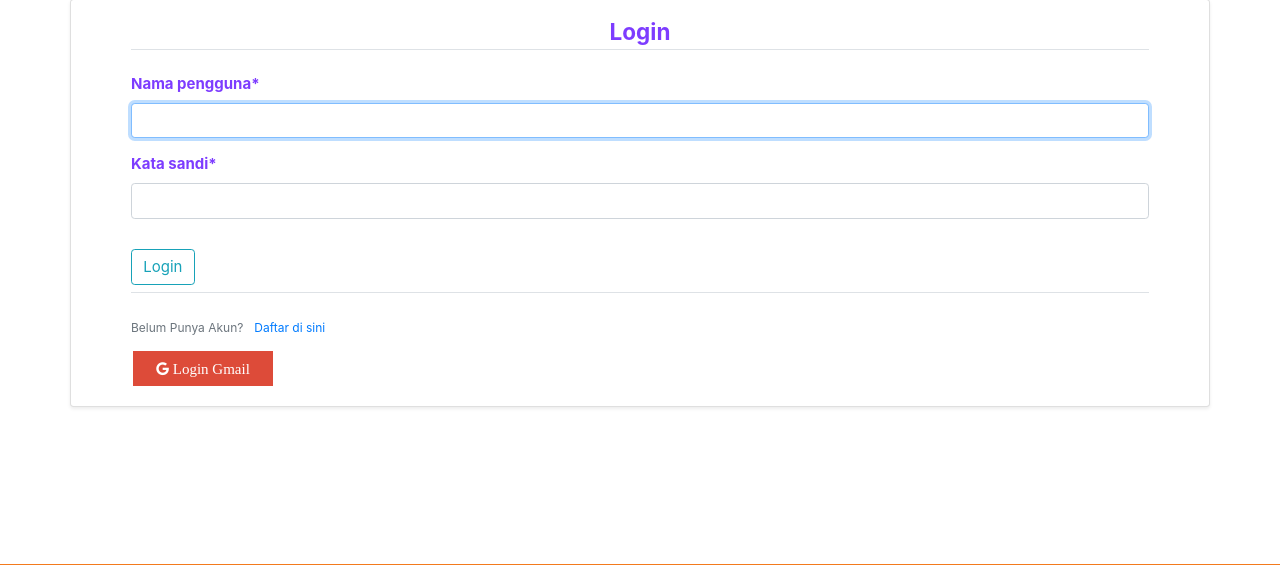
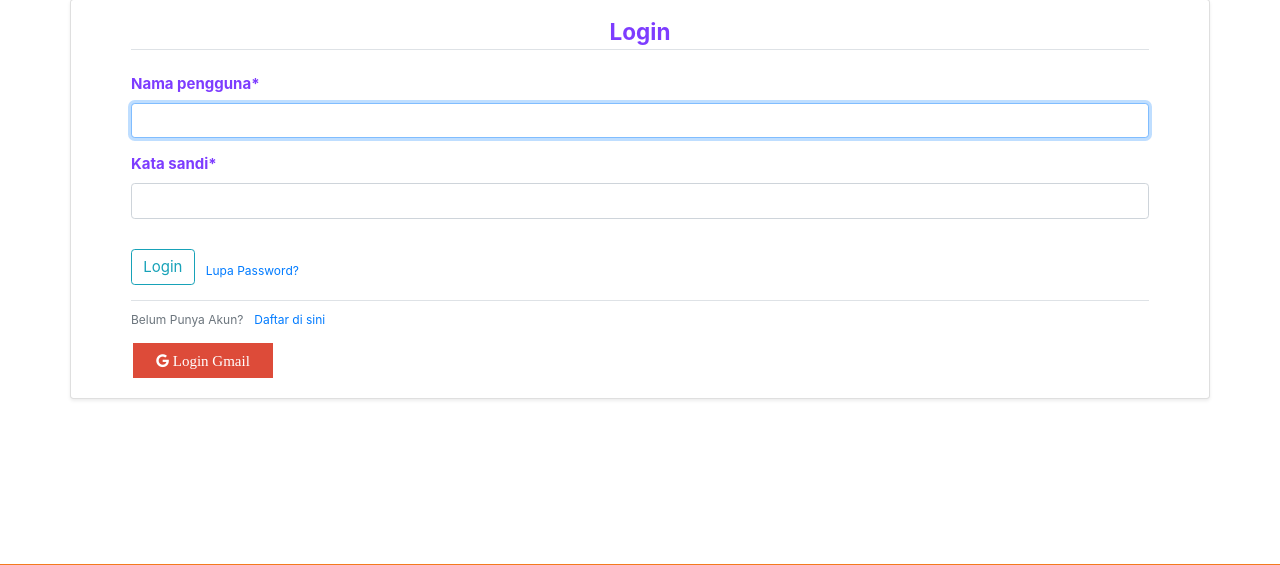
Before and after one commit to oktoberlin/Project1, a Django app: page /login/ in a window 1280 px wide. Shown: the part 176-741 px from the top of the page. Run offline with Django 3.2, Linux system fonts and the light colour scheme; some libraries are stand-ins or nearby versions.

Commit message:
finsih password reset and complete

```diff
--- a/LiniBelajar/LiniBelajar/urls.py
+++ b/LiniBelajar/LiniBelajar/urls.py
@@ -32,11 +32,13 @@ urlpatterns = [
         template_name='login.html'), name='login'),
     path('logout/', auth_views.LogoutView.as_view(template_name='logout.html'), name='logout'),
     path('password-reset/', auth_views.PasswordResetView.as_view(
-        template_name='password_reset.html'), name='password-reset'),
-    path('password-reset/confirm/<uidb64>/<token>/', auth_views.PasswordResetConfirmView.as_view(
-        template_name='password_reset_confirm.html'), name='password-reset-confirm'),
-    path('password-reset/done', auth_views.PasswordResetDoneView.as_view(
-        template_name='password_reset_done.html'), name='password-reset-done'),
+        template_name='password_reset.html'), name='password_reset'),
+    path('password-reset-confirm/<uidb64>/<token>/', auth_views.PasswordResetConfirmView.as_view(
+        template_name='password_reset_confirm.html'), name='password_reset_confirm'),
+    path('password-reset-done', auth_views.PasswordResetDoneView.as_view(
+        template_name='password_reset_done.html'), name='password_reset_done'),
+    path('password-reset-complete', auth_views.PasswordResetCompleteView.as_view(
+        template_name='password_reset_complete.html'), name='password_reset_complete'),
 ]
 
 if settings.DEBUG:
--- a/LiniBelajar/user/templates/login.html
+++ b/LiniBelajar/user/templates/login.html
@@ -21,10 +21,13 @@
                 {{ form|crispy }}
             </fieldset>
             <div>
-                <button class="btn btn-outline-info" type="submit">Login</button>
+                <button class="btn btn-outline-info mb-2" type="submit">Login</button>
+                <small class="text-muted ml-2"><a href="{% url 'password_reset' %}">Lupa Password?</a>
+                </small>
             </div>
+
         </form>
-        <div class="border-top pt-4">
+        <div class="border-top pt-2">
             <small class="text-muted">
                 Belum Punya Akun? <a class="ml-2" href="{% url 'register' %}">Daftar di sini</a>
             </small>
```
Also changed, not shown: LiniBelajar/LiniBelajar/settings.py (+7 -0 lines), LiniBelajar/user/templates/password_reset_complete.html (added, +9 -0 lines), LiniBelajar/db.sqlite3.
